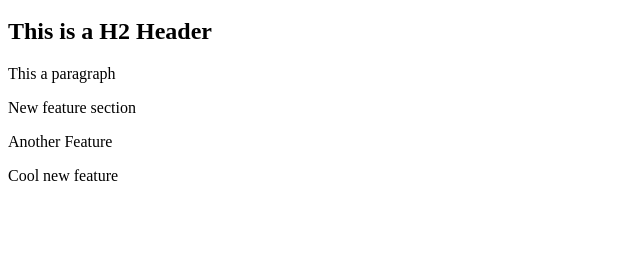
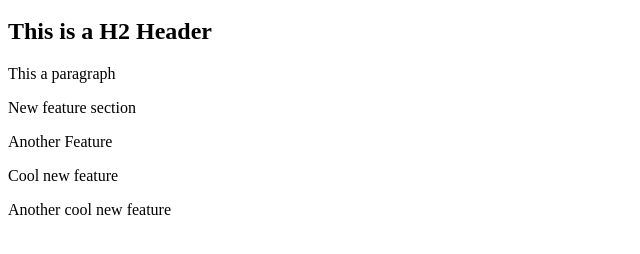
Before and after one commit to craigfleming/git-test, a plain HTML site: page index.html in a window 1280 px wide. Shown: the part 48-302 px from the top of the page, without its empty margins (0-640 px from the left). Drawn offline with Linux system fonts and the light colour scheme.

Commit message:
Added second paragraph as requested

```diff
--- a/index.html
+++ b/index.html
@@ -16,6 +16,7 @@
 
 <div class="cool-new-feature">
   <p>Cool new feature</p>
+  <p>Another cool new feature</p>
 </div>
 
 </body>
```
